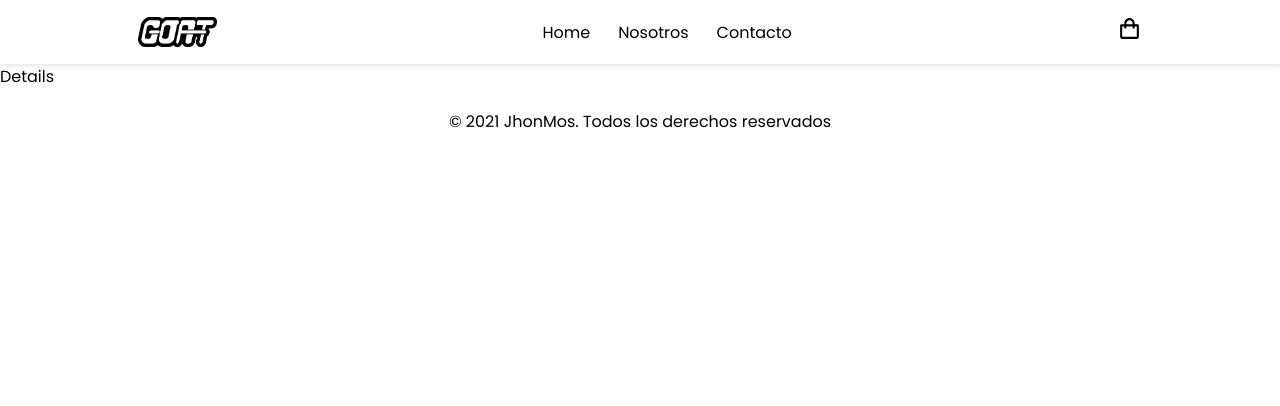
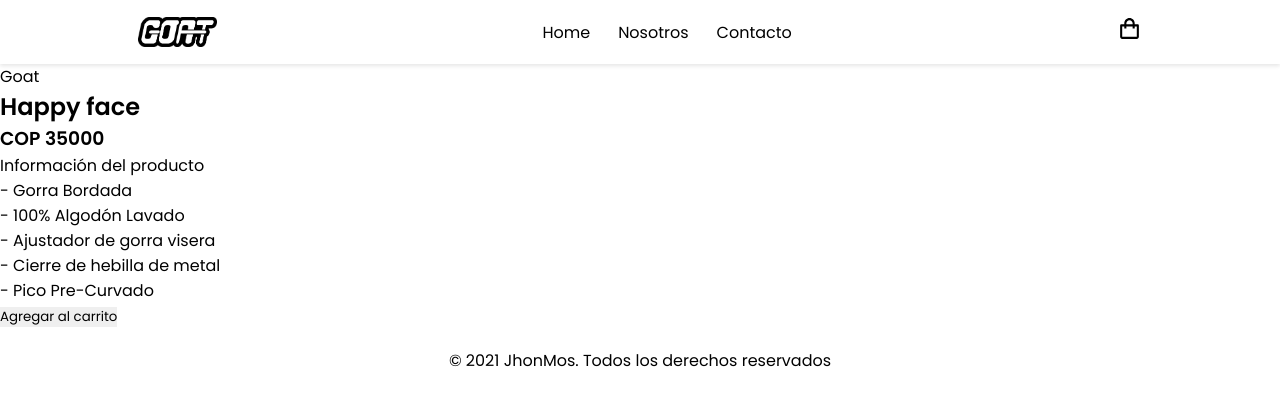
Before and after one commit to JhonMos/goat-app, a React (Create React App) app: page /products/1 in a window 1280 px wide. Shown: the top 406 px of the page. Built offline with nearby package versions, Linux system fonts and the light colour scheme.

Commit message:
data update

```diff
--- a/src/components/DataProvider.js
+++ b/src/components/DataProvider.js
@@ -13,7 +13,6 @@ import cityComptonAzul from "../images/cityComptonAzul.png";
 import happyFaceAzul from "../images/happyFaceAzul.png";
 
 export const DataContext = createContext();
-
 export const DataProvider = (props) => {
   const [products, setproducts] = useState([
     {
@@ -23,7 +22,13 @@ export const DataProvider = (props) => {
       color: "Negra",
       image: happyFaceNegra,
       brand: "Goat",
-      category: "true",
+      description: [
+        "Gorra Bordada",
+        "100% Algodón Lavado",
+        "Ajustador de gorra visera",
+        "Cierre de hebilla de metal",
+        "Pico Pre-Curvado",
+      ]
     },
     {
       id: 2,
@@ -32,7 +37,13 @@ export const DataProvider = (props) => {
       color: "Negra",
       image: sexyPeachNegra,
       brand: "Goat",
-      category: "true",
+      description: [
+        "Gorra Bordada",
+        "100% Algodón Lavado",
+        "Ajustador de gorra visera",
+        "Cierre de hebilla de metal",
+        "Pico Pre-Curvado",
+      ]
     },
     {
       id: 3,
@@ -41,7 +52,13 @@ export const DataProvider = (props) => {
       color: "Negra",
       image: sourFlavorJuiceNegra,
       brand: "Goat",
-      category: "true",
+      description: [
+        "Gorra Bordada",
+        "100% Algodón Lavado",
+        "Ajustador de gorra visera",
+        "Cierre de hebilla de metal",
+        "Pico Pre-Curvado",
+      ]
     },
     {
       id: 4,
@@ -50,7 +67,13 @@ export const DataProvider = (props) => {
       color: "Blanca",
       image: idiotLoveBlanca,
       brand: "Goat",
-      category: "true",
+      description: [
+        "Gorra Bordada",
+        "100% Algodón Lavado",
+        "Ajustador de gorra visera",
+        "Cierre de hebilla de metal",
+        "Pico Pre-Curvado",
+      ]
     },
     {
       id: 5,
@@ -59,7 +82,13 @@ export const DataProvider = (props) => {
       color: "Blanca",
       image: moneyFirstBlanca,
       brand: "Goat",
-      category: "true",
+      description: [
+        "Gorra Bordada",
+        "100% Algodón Lavado",
+        "Ajustador de gorra visera",
+        "Cierre de hebilla de metal",
+        "Pico Pre-Curvado",
+      ]
     },
     {
       id: 6,
@@ -68,7 +97,13 @@ export const DataProvider = (props) => {
       color: "Blanca",
       image: goatBrandBlanca,
       brand: "Goat",
-      category: "true",
+      description: [
+        "Gorra Bordada",
+        "100% Algodón Lavado",
+        "Ajustador de gorra visera",
+        "Cierre de hebilla de metal",
+        "Pico Pre-Curvado",
+      ]
     },
     {
       id: 7,
@@ -77,7 +112,13 @@ export const DataProvider = (props) => {
       color: "Cafe",
       image: cactusJackMaskCafe,
       brand: "Goat",
-      category: "true",
+      description: [
+        "Gorra Bordada",
+        "100% Algodón Lavado",
+        "Ajustador de gorra visera",
+        "Cierre de hebilla de metal",
+        "Pico Pre-Curvado",
+      ]
     },
     {
       id: 8,
@@ -86,7 +127,13 @@ export const DataProvider = (props) => {
       color: "Cafe",
       image: sourFlavorJuiceCafe,
       brand: "Goat",
-      category: "true",
+      description: [
+        "Gorra Bordada",
+        "100% Algodón Lavado",
+        "Ajustador de gorra visera",
+        "Cierre de hebilla de metal",
+        "Pico Pre-Curvado",
+      ]
     },
     {
       id: 9,
@@ -95,7 +142,13 @@ export const DataProvider = (props) => {
       color: "Roja",
       image: rainOfVibesRoja,
       brand: "Goat",
-      category: "true",
+      description: [
+        "Gorra Bordada",
+        "100% Algodón Lavado",
+        "Ajustador de gorra visera",
+        "Cierre de hebilla de metal",
+        "Pico Pre-Curvado",
+      ]
     },
     {
       id: 10,
@@ -104,7 +157,13 @@ export const DataProvider = (props) => {
       color: "Azul",
       image: tvNoSignalAzul,
       brand: "Goat",
-      category: "true",
+      description: [
+        "Gorra Bordada",
+        "100% Algodón Lavado",
+        "Ajustador de gorra visera",
+        "Cierre de hebilla de metal",
+        "Pico Pre-Curvado",
+      ]
     },
     {
       id: 11,
@@ -113,7 +172,13 @@ export const DataProvider = (props) => {
       color: "Negra",
       image: cityComptonAzul,
       brand: "Goat",
-      category: "false",
+      description: [
+        "Gorra Bordada",
+        "100% Algodón Lavado",
+        "Ajustador de gorra visera",
+        "Cierre de hebilla de metal",
+        "Pico Pre-Curvado",
+      ]
     },
     {
       id: 12,
@@ -122,12 +187,18 @@ export const DataProvider = (props) => {
       color: "Azul",
       image: happyFaceAzul,
       brand: "Goat",
-      category: "false",
+      description: [
+        "Gorra Bordada",
+        "100% Algodón Lavado",
+        "Ajustador de gorra visera",
+        "Cierre de hebilla de metal",
+        "Pico Pre-Curvado",
+      ]
     },
   ]);
   return (
-      <DataContext.Provider value={[products, setproducts]}>
-          {props.children}
-      </DataContext.Provider>
+    <DataContext.Provider value={[products, setproducts]}>
+      {props.children}
+    </DataContext.Provider>
   );
 };
--- a/src/components/Details.jsx
+++ b/src/components/Details.jsx
@@ -1,6 +1,7 @@
 import React, { useContext, useState } from "react";
 import { useParams } from "react-router";
 import { DataContext } from "./DataProvider.js";
+import styles from "./Details.module.css";
 
 export const Details = () => {
   const { id } = useParams();
@@ -10,6 +11,30 @@ export const Details = () => {
     (product, index) => product.id === parseInt(id)
   );
 
-  console.log(details)
-  return <div>Details</div>;
+  return (
+    <>
+      {details.map((product) => (
+        <div className="details" key={product.id}>
+          <div
+            className={styles.imgContainer}
+            style={{ backgroundImage: `url(${product.image})` }}
+          />
+          <div className="boxDetails">
+            <p>{product.brand}</p>
+            <h2>{product.name}</h2>
+            <h3>COP {product.price}</h3>
+            <p>Información del producto</p>
+            <ul>
+              {
+                  product.description.map((description, index) =>(
+                      <li key={index}>- {description}</li>
+                  ))
+              }
+            </ul>
+            <button>Agregar al carrito</button>
+          </div>
+        </div>
+      ))}
+    </>
+  );
 };
```
Also changed, not shown: src/components/Details.module.css (added).
